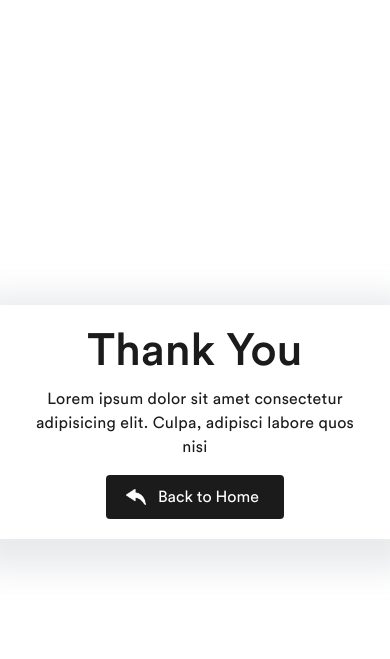
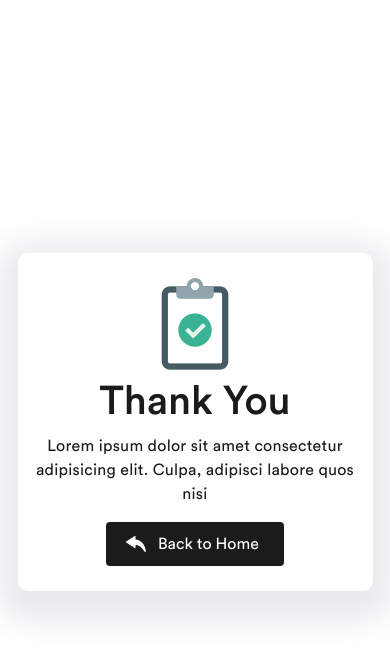
Before and after one commit to belalahmad20/arttreum-registration, a PHP site: page /thankyou.html in a window 390 px wide. Shown: the top 659 px of the page. Run offline with PHP 8.4, Linux system fonts and the light colour scheme.

Commit message:
Made Responsive

```diff
--- a/assets/css/main.scss
+++ b/assets/css/main.scss
@@ -303,19 +303,6 @@ input[type="radio"]:checked + label:after {
         font-size: 17px;
       }
     }
-    .bottomContent {
-      position: absolute;
-      width: 100%;
-      padding: 0 50px;
-      bottom: 2%;
-      z-index: 2;
-      height: auto;
-      .socialIconsWrap {
-        a + a {
-          margin-left: 10px;
-        }
-      }
-    }
     .artistsTypeWrap {
       .artistTypeItem {
         height: 100vh;
@@ -354,10 +341,63 @@ input[type="radio"]:checked + label:after {
       }
     }
   }
+  .bottomContent {
+    position: fixed;
+    width: 100%;
+    padding: 0 50px;
+    bottom: 2%;
+    z-index: 2;
+    height: auto;
+    color: color(font-white);
+    @include media-breakpoint-down(md) {
+      position: relative;
+      color: color(font-dark);
+      padding: 0 30px 15px;
+    }
+    @include media-breakpoint-down(sm) {
+      flex-wrap: wrap;
+      text-align: center;
+    }
+    p {
+      @include media-breakpoint-down(md) {
+        opacity: 0.8;
+      }
+      @include media-breakpoint-down(sm) {
+        max-width: 100%;
+        flex-basis: 100%;
+        font-size: 15px;
+      }
+    }
+    .socialIconsWrap {
+      a + a {
+        margin-left: 10px;
+      }
+      a {
+        img {
+          @include media-breakpoint-down(md) {
+            filter: grayscale(100%) invert(1);
+            opacity: 0.7;
+          }
+        }
+      }
+      @include media-breakpoint-down(sm) {
+        max-width: 100%;
+        margin: 10px 0 0;
+        justify-content: center;
+        flex-basis: 100%;
+      }
+    }
+  }
   .plainBackground {
     background: color(font-white);
     padding: 40px 70px;
     margin-left: auto;
+    @include media-breakpoint-down(md) {
+      padding: 40px 30px;
+    }
+    @include media-breakpoint-down(sm) {
+      padding: 40px 20px;
+    }
     h2 {
       width: max-content;
       font-size: 40px;
@@ -391,8 +431,12 @@ input[type="radio"]:checked + label:after {
     .thankYouBlock {
       box-shadow: 0 10px 30px 20px rgba(141, 151, 158, 0.2);
       padding: 20px 25px;
+      border-radius: 10px;
+      @include media-breakpoint-down(sm) {
+        padding: 25px 15px;
+      }
       h1 {
-        font-size: 45px;
+        font-size: 40px;
       }
       a {
         background: color(font-dark);
--- a/thankyou.html
+++ b/thankyou.html
@@ -13,14 +13,20 @@
   <body>
     <section class="thankYouWrap">
       <div class="row align-items-center justify-content-between thankYouRow">
-        <div class="col-12 col-lg-5 mx-auto text-center">
+        <div class="col-11 col-lg-5 mx-auto text-center">
           <div class="thankYouBlock">
+            <img
+              src="assets/images/icons/complete.png"
+              width="100"
+              class="mx-auto"
+              alt=""
+            />
             <h1>Thank You</h1>
             <p>
               Lorem ipsum dolor sit amet consectetur adipisicing elit. Culpa,
               adipisci labore quos nisi
             </p>
-            <a href="javascript:void(0)" class="d-block">
+            <a href="https://arttreum.herokuapp.com/" class="d-block">
               <img
                 src="assets/images/icons/left-arrow.png"
                 width="20"
```
Also changed, not shown: index.html (+20 -22 lines), assets/css/main.min.css, assets/images/icons/checkmark.png (added), assets/images/icons/complete.png (added).
